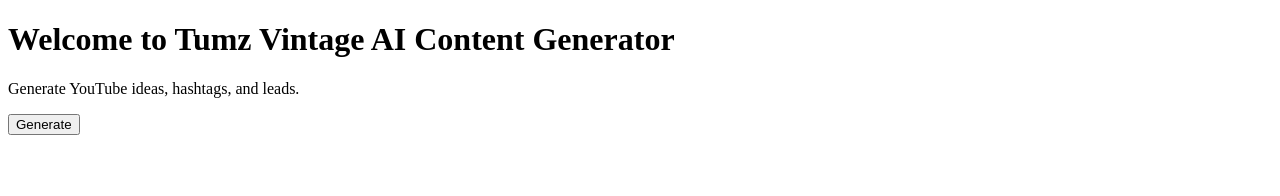
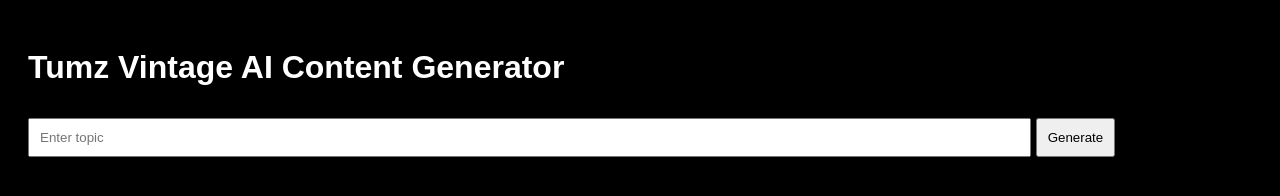
Before and after one commit to tumelowealth-boop/Tumz-Vintage-, a website: page index.html in a window 1280 px wide. Drawn offline with Linux system fonts and the light colour scheme.

Commit message:
Update index.html
Added interactive AI version

```diff
--- a/index.html
+++ b/index.html
@@ -5,9 +5,23 @@
   <meta name="viewport" content="width=device-width, initial-scale=1.0">
   <title>Tumz Vintage AI</title>
 </head>
-<body>
-  <h1>Welcome to Tumz Vintage AI Content Generator</h1>
-  <p>Generate YouTube ideas, hashtags, and leads.</p>
-  <button>Generate</button>
+<body style="font-family: Arial; padding: 20px; background:black; color:white;">
+  <h1>Tumz Vintage AI Content Generator</h1>
+
+  <input id="topic" placeholder="Enter topic" style="padding:10px; width:80%;">
+
+  <button onclick="generateContent()" style="padding:10px; margin-top:10px;">
+    Generate
+  </button>
+
+  <p id="output"></p>
+
+  <script>
+    function generateContent() {
+      const topic = document.getElementById('topic').value;
+      document.getElementById('output').innerText =
+        'AI idea for: ' + topic + ' | Luxury title: Success starts now';
+    }
+  </script>
 </body>
 </html>
```
